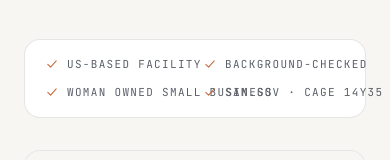
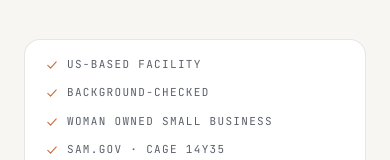
Before and after one commit to rob637/CBRLabs, a Next.js app: page / in a window 390 px wide. Shown: the part 684-844 px from the top of the page. Built offline with nearby package versions, Linux system fonts and the light colour scheme; no server answers.

Commit message:
ads: enable Google Ads conversion tracking + fix mobile trust strip
- wrangler.toml: set NEXT_PUBLIC_GADS_ID to AW-18210200054
- ContactForm: fire conversion_event_submit_lead_form on successful lead
- app/page.js: trust strip stacks 1-col on mobile, wraps long labels

```diff
--- a/app/contact/ContactForm.js
+++ b/app/contact/ContactForm.js
@@ -40,6 +40,11 @@
         currency: "USD",
         value: 1,
         form_source: "contact-form",
+      });
+      // Google Ads conversion (SUBMIT_LEAD_FORM in CBR Labs Ads account)
+      trackEvent("conversion_event_submit_lead_form", {
+        value: 100,
+        currency: "USD",
       });
       setSent(true);
       f.reset();
--- a/app/page.js
+++ b/app/page.js
@@ -96,11 +96,11 @@
         {/* Trust strip */}
         <Reveal delay={320}>
           <div className="mt-10 surface px-5 py-4 sm:px-6">
-            <ul className="grid grid-cols-2 gap-x-4 gap-y-3 font-mono text-[11px] uppercase tracking-[0.12em] text-muted md:grid-cols-4">
-              <li className="flex items-center gap-2 whitespace-nowrap"><CheckIcon size={14} className="text-accent shrink-0" /> US-based facility</li>
-              <li className="flex items-center gap-2 whitespace-nowrap"><CheckIcon size={14} className="text-accent shrink-0" /> Background-checked</li>
-              <li className="flex items-center gap-2 whitespace-nowrap"><CheckIcon size={14} className="text-accent shrink-0" /> Woman Owned Small Business</li>
-              <li className="flex items-center gap-2 whitespace-nowrap"><CheckIcon size={14} className="text-accent shrink-0" /> SAM.gov · CAGE 14Y35</li>
+            <ul className="grid grid-cols-1 gap-x-4 gap-y-3 font-mono text-[11px] uppercase tracking-[0.12em] text-muted sm:grid-cols-2 md:grid-cols-4">
+              <li className="flex items-start gap-2"><CheckIcon size={14} className="mt-0.5 text-accent shrink-0" /> <span>US-based facility</span></li>
+              <li className="flex items-start gap-2"><CheckIcon size={14} className="mt-0.5 text-accent shrink-0" /> <span>Background-checked</span></li>
+              <li className="flex items-start gap-2"><CheckIcon size={14} className="mt-0.5 text-accent shrink-0" /> <span>Woman Owned Small Business</span></li>
+              <li className="flex items-start gap-2"><CheckIcon size={14} className="mt-0.5 text-accent shrink-0" /> <span>SAM.gov · CAGE 14Y35</span></li>
             </ul>
           </div>
         </Reveal>
```
Also changed, not shown: 1 other file (tests, documents, lock files or other folders).
